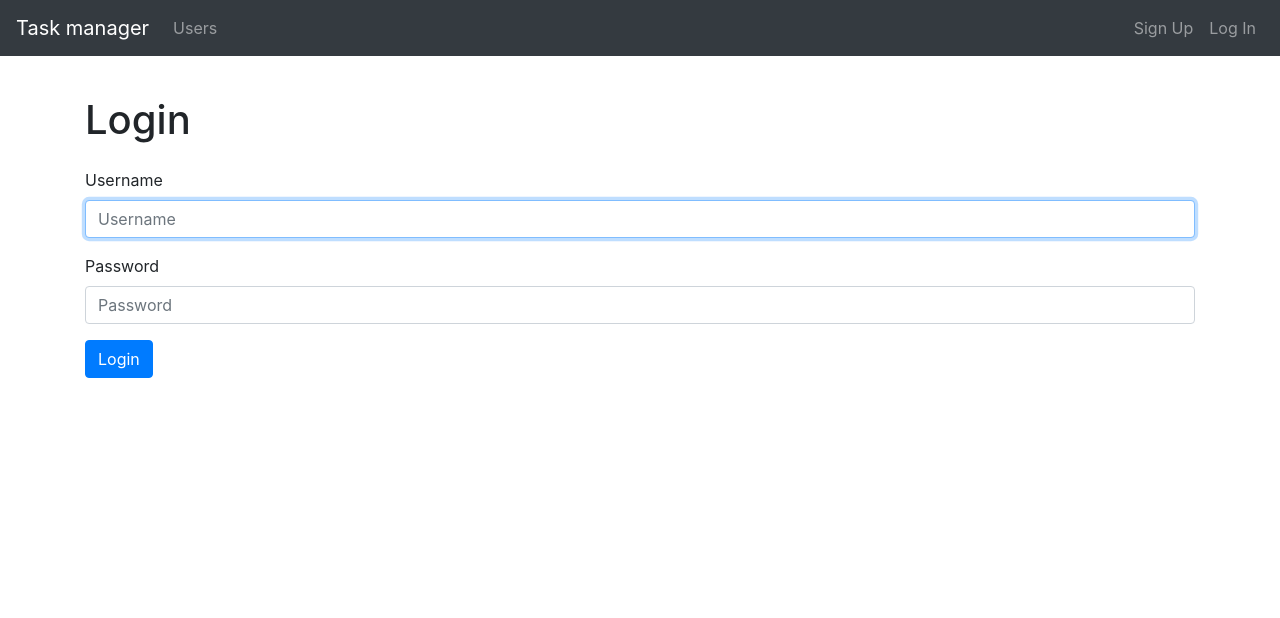
After one commit to IgorGakhov/Django-Task-Manager, a Django app: page /login/ in a window 1280 px wide. The commit adds this page. Shown: the top 618 px of the page. Run offline with Django 4.2, Linux system fonts and the light colour scheme; some libraries are stand-ins or nearby versions.

Commit message:
Configuring User Authentication
[step # 3] Innovations summary:
- Added auth routes to main app (views):
    Login: "login/"
    Logout: "logout/"
- Added and modified page templates.
- Updated translations (locale/ru).

```diff
--- a/task_manager/templates/components/navbar.html
+++ b/task_manager/templates/components/navbar.html
@@ -3,7 +3,6 @@
 <nav class="navbar navbar-expand-md navbar-dark bg-dark mb-3">
     <a class="navbar-brand" href="{% url 'home' %}">{% trans "Task manager" %}</a>
     <button class="navbar-toggler" data-toggle="collapse" data-target="#navbarToggleExternalContent">
-    <!-- <span class="navbar-toggler-icon"></span> -->
     </button>
     <div class="collapse navbar-collapse" id="navbarToggleExternalContent">
         <ul class="navbar-nav mr-auto">
@@ -12,12 +11,21 @@
             </li>
         </ul>
         <ul class="navbar-nav">
-            <li class="nav-item">
-                <a class="nav-link" href="/">{% trans "Sign in" %}</a>
-            </li>
-            <li class="nav-item">
-            <a class="nav-link" href="{% url 'sign_up' %}">{% trans "Sign up" %}</a>
-            </li>
+            {% if user.is_authenticated %}
+                <li class="nav-item">
+                    <a class="nav-link" href="{% url 'user_update' user.id %}">{{ user.username }}</a>
+                </li>
+                <li class="nav-item">
+                    <a class="nav-link" href="{% url 'logout' %}">{% translate "Logout" %}</a>
+                </li>
+            {% else %}
+                <li class="nav-item">
+                    <a class="nav-link" href="{% url 'sign_up' %}">{% translate "Sign Up" %}</a>
+                </li>
+                <li class="nav-item">
+                    <a class="nav-link" href="{% url 'login' %}">{% translate "Log In" %}</a>
+                </li>
+            {% endif %}
         </ul>
     </div>
 </nav>
--- a/task_manager/templates/index.html
+++ b/task_manager/templates/index.html
@@ -12,7 +12,7 @@
         <p class="lead"><i>{% trans "Simple and functional task manager." %}</i></p>
         <p class="lead">{% trans "It allows you to set tasks, assign performers and change their statuses. Registration and authentication are required to work with the system." %}</p>
         <hr>
-        <a class="btn btn-primary btn-lg" href="/login/">{% trans "Get Started" %}</a>
+        <a class="btn btn-primary btn-lg" href="{% url 'login' %}">{% trans "Get Started" %}</a>
     </div>
 </div>
 {% endblock %}
--- /dev/null
+++ b/task_manager/templates/registration/login.html
@@ -0,0 +1,15 @@
+{% extends "components/base.html" %}
+
+{% load i18n bootstrap4 %}
+
+{% block description %}{% translate "Log in into Task Manager." %}{% endblock %}
+{% block title %}{% translate "Login" %} | {% translate "Task Manager" %}{% endblock %}
+
+{% block content %}
+    <h1 class="my-4">{% translate "Login" %}</h1>
+    <form method="post">
+        {% csrf_token %}
+        {% bootstrap_form form %}
+        <button class="btn btn-primary">{% translate "Login" %}</button>
+    </form>
+{% endblock %}
--- a/task_manager/urls.py
+++ b/task_manager/urls.py
@@ -17,11 +17,20 @@ from django.contrib import admin
 from django.urls import path, include, URLPattern
 from typing import List
 
-from .views import HomePageView
+from .views import HomePageView, UserLoginView, UserLogoutView
 
 
 urlpatterns: List[URLPattern] = [
+    # Admin Panel
     path('admin/', admin.site.urls),
+
+    # Home page:
     path('', HomePageView.as_view(), name='home'),
+
+    # Authentication:
+    path('login/', UserLoginView.as_view(), name='login'),
+    path('logout/', UserLogoutView.as_view(), name='logout'),
+
+    # Apps:
     path('users/', include('task_manager.users.urls'))
 ]
--- a/task_manager/views.py
+++ b/task_manager/views.py
@@ -1,5 +1,17 @@
 from django.views.generic import TemplateView
+from django.contrib.auth.views import LoginView, LogoutView
 
 
 class HomePageView(TemplateView):
+    "Main page."
     template_name: str = 'index.html'
+
+
+class UserLoginView(LoginView):
+    "Log in into Task Manager."
+    next_page: str = 'home'
+
+
+class UserLogoutView(LogoutView):
+    "Log out from Task Manager."
+    next_page: str = 'home'
```
Also changed, not shown: locale/ru/LC_MESSAGES/django.po, 1 other file.
